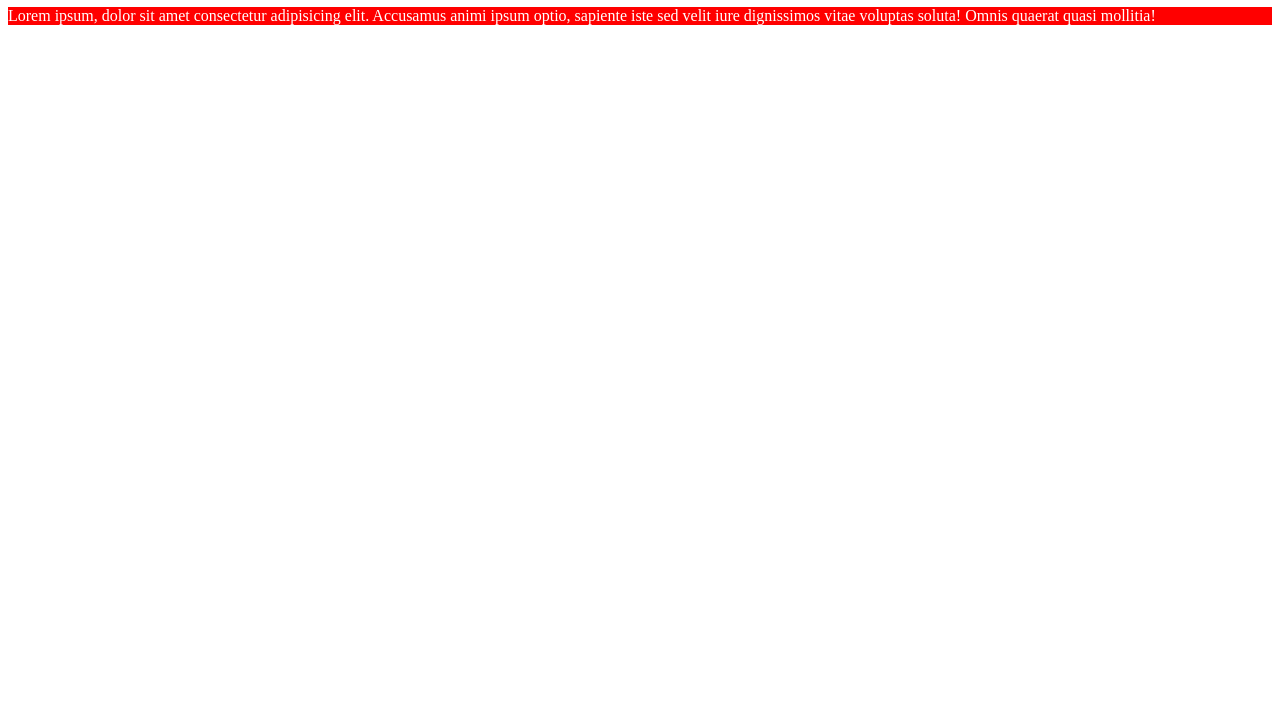
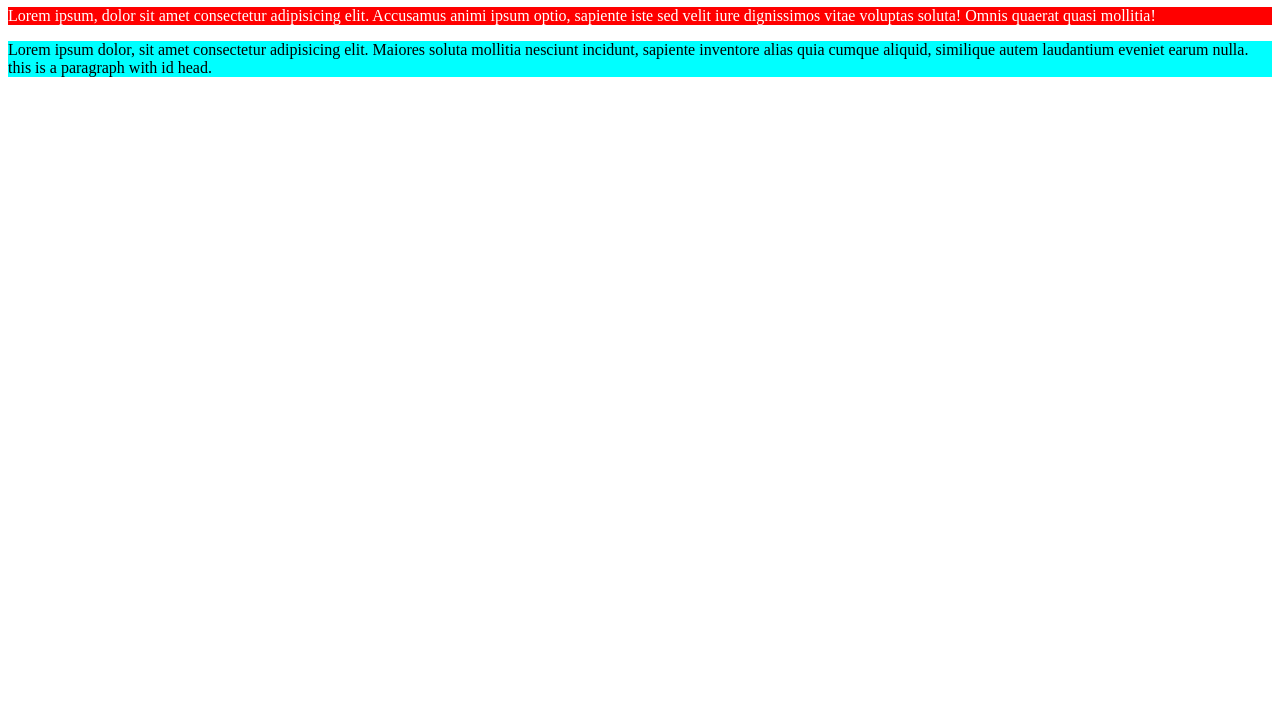
Before and after one commit to Technmad/cssPractise, a plain HTML site: page PS1/PS1.html in a window 1280 px wide. Shown: the part 73-800 px from the top of the page. Drawn offline with Linux system fonts and the light colour scheme.

Commit message:
added <p>, tested <style> tag for css

```diff
--- a/PS1/PS1.css
+++ b/PS1/PS1.css
@@ -2,3 +2,8 @@
     background: red;
     color: white;
 }
+
+#head {
+    background: cyan;
+    font: yellow;
+}
--- a/PS1/PS1.html
+++ b/PS1/PS1.html
@@ -1,16 +1,35 @@
 <!DOCTYPE html>
 <html lang="en">
+
 <head>
     <meta charset="UTF-8">
     <meta http-equiv="X-UA-Compatible" content="IE=edge">
     <meta name="viewport" content="width=device-width, initial-scale=1.0">
     <title>PS1</title>
     <link rel="stylesheet" href="PS1.css">
+<!--
+    <style>
+        #head {
+            background: cyan;
+            font: yellow;
+        }
+    </style> -->
+
 </head>
+
 <body>
     <h1>practise set 1</h1>
     <div class="red">
-        Lorem ipsum, dolor sit amet consectetur adipisicing elit. Accusamus animi ipsum optio, sapiente iste sed velit iure dignissimos vitae voluptas soluta! Omnis quaerat quasi mollitia!
+        Lorem ipsum, dolor sit amet consectetur adipisicing elit. Accusamus animi ipsum optio, sapiente iste sed velit
+        iure dignissimos vitae voluptas soluta! Omnis quaerat quasi mollitia!
     </div>
+
+    <p id="head">
+        Lorem ipsum dolor, sit amet consectetur adipisicing elit. Maiores soluta mollitia nesciunt incidunt, sapiente
+        inventore alias quia cumque aliquid, similique autem laudantium eveniet earum nulla.
+        this is a paragraph with id head.
+    </p>
+
 </body>
+
 </html>
```
